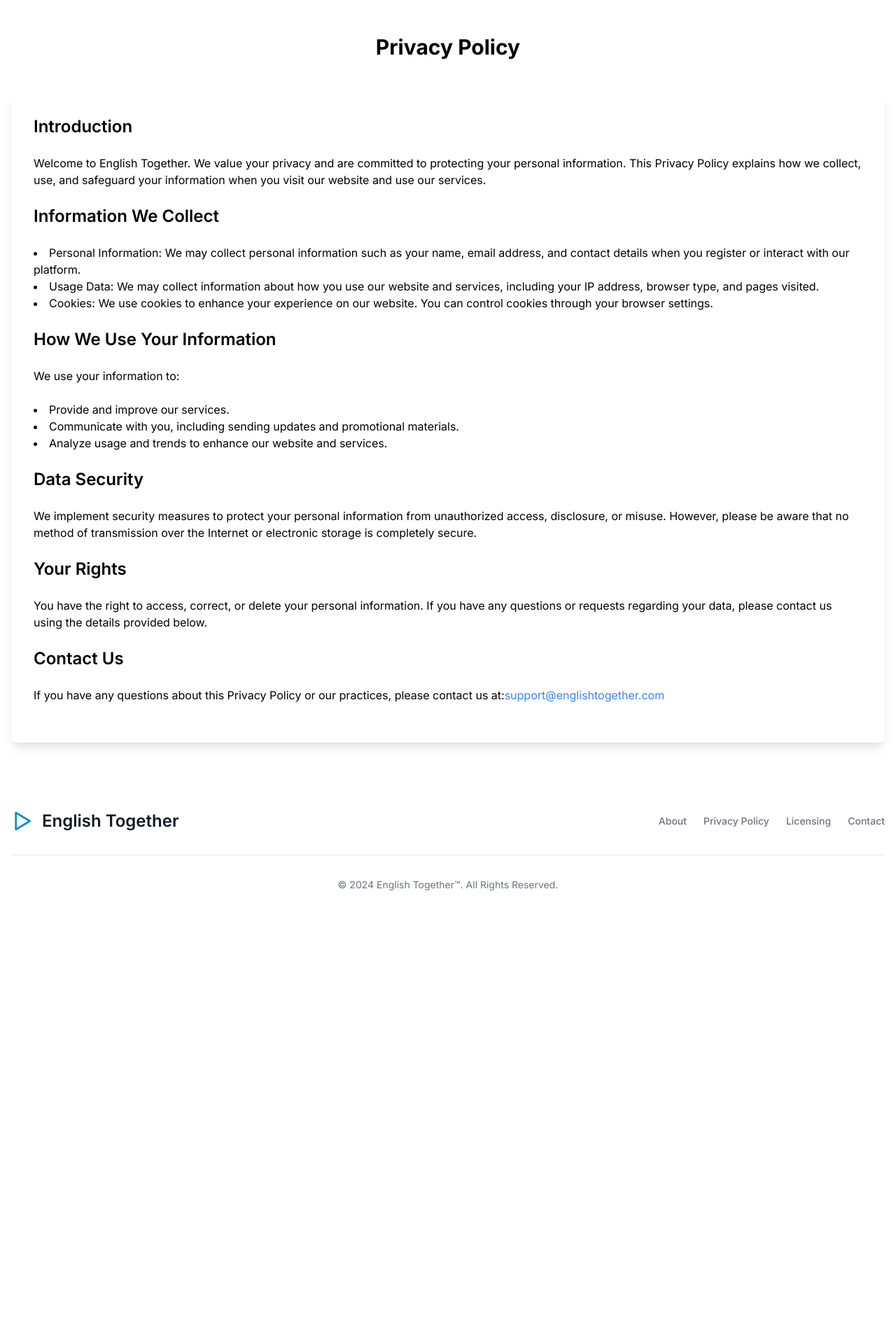
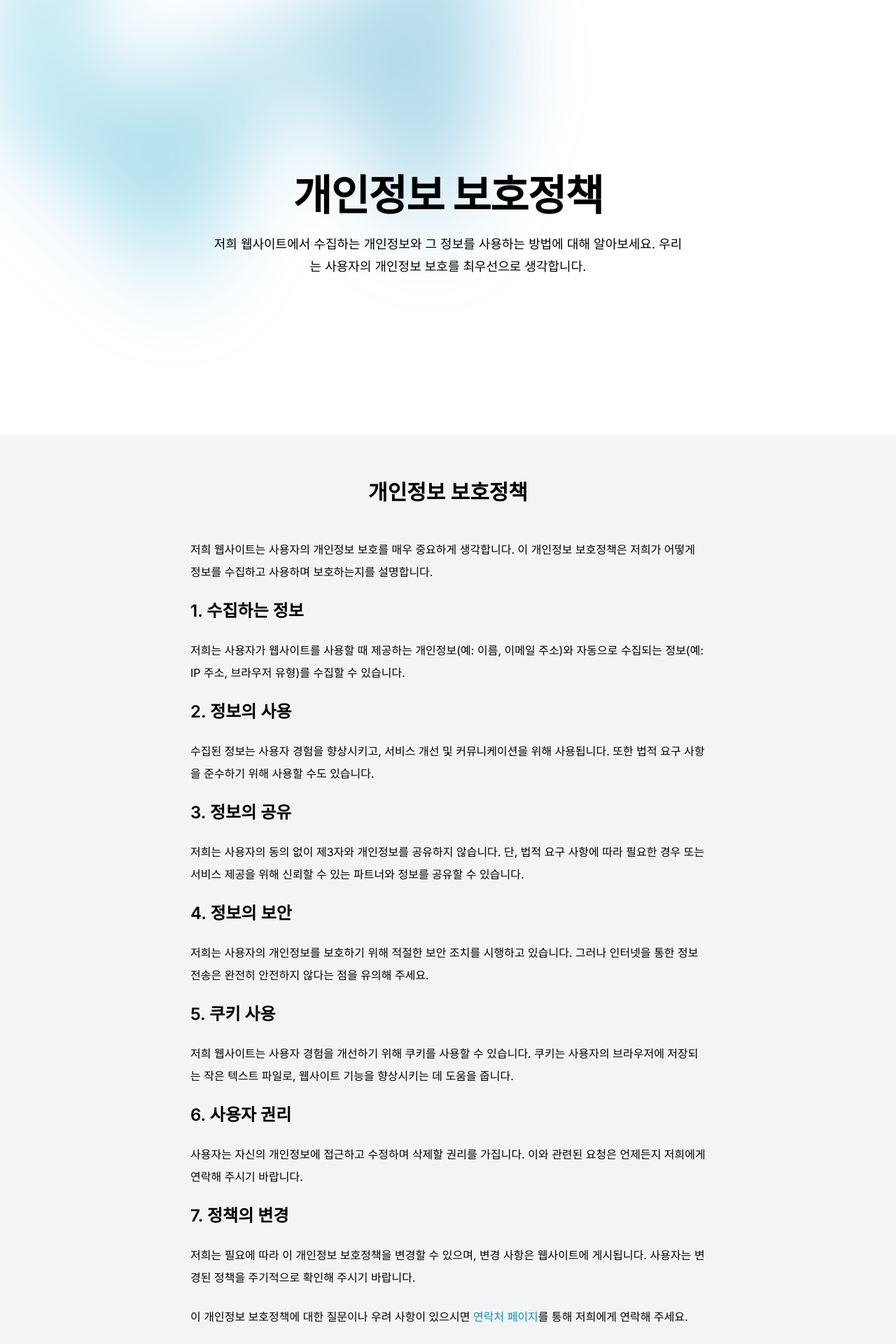
Before and after one commit to together-english/together-english-frontend, a Next.js app: page /policy in a window 1280 px wide. Shown: the part 100-2020 px from the top of the page at 70% size. Before the commit the page ends 1406 px from the top, so only its background shows below. Built offline with nearby package versions, Linux system fonts and the light colour scheme.

Commit message:
tailwindcss component에서 제공하는 디자인에 맞춰 디자인 변경

```diff
--- a/app/(with-nav)/contact/page.tsx
+++ b/app/(with-nav)/contact/page.tsx
@@ -1,85 +1,105 @@
-import { Metadata } from "next";
-import "../../../styles/globals.css";
-
-export const metadata: Metadata = {
-  title: "연락",
-};
-
 export default function Contact() {
   return (
     <div>
-      <section className="py-16">
-        <div className="max-w-screen-xl mx-auto px-4">
-          <h1 className="text-3xl font-bold text-center mb-12">문의하기</h1>
-          <div className="bg-white dark:bg-gray-800 p-8 rounded-lg shadow-lg">
-            <h2 className="text-2xl font-semibold mb-6">연락처</h2>
-            <p className="mb-6">
-              English Together에 문의하시려면 다음의 연락처를 이용해 주세요:
+      {/* Hero Section */}
+      <section className="relative isolate px-6 pt-14 lg:px-8 bg-white text-black">
+        <div className="inset-0 -z-10 transform-gpu overflow-hidden blur-3xl sm:-top-80 absolute">
+          <div
+            style={{
+              clipPath:
+                "polygon(74.1% 44.1%, 100% 61.6%, 97.5% 26.9%, 85.5% 0.1%, 80.7% 2%, 72.5% 32.5%, 60.2% 62.4%, 52.4% 68.1%, 47.5% 58.3%, 45.2% 34.5%, 27.5% 76.7%, 0.1% 64.9%, 17.9% 100%, 27.6% 76.8%, 76.1% 97.7%, 74.1% 44.1%)",
+            }}
+            className="relative left-[calc(50%-11rem)] aspect-[1155/678] w-[36.125rem] -translate-x-1/2 rotate-[30deg] bg-gradient-to-tr from-[#00b4d8] to-[#0077b6] opacity-30 sm:left-[calc(50%-30rem)] sm:w-[72.1875rem]"
+          />
+        </div>
+        <div className="mx-auto max-w-2xl py-32 sm:py-48 lg:py-56">
+          <div className="text-center">
+            <h1 className="text-4xl font-bold tracking-tight sm:text-6xl">
+              문의하기
+            </h1>
+            <p className="mt-6 text-lg leading-8">
+              궁금한 점이나 제안 사항이 있다면 언제든지 연락주세요. 우리의 팀이
+              신속하게 응답해드리겠습니다.
             </p>
-            <ul className="list-disc list-inside mb-6">
-              <li>
-                <strong>이메일:</strong>{" "}
-                <a
-                  href="mailto:support@englishtogether.com"
-                  className="text-blue-500 hover:underline"
-                >
-                  support@englishtogether.com
-                </a>
-              </li>
-              <li>
-                <strong>전화:</strong> +82 10-1234-5678
-              </li>
-              <li>
-                <strong>주소:</strong> 서울특별시 강남구 역삼동 123-45
-              </li>
-            </ul>
+          </div>
+        </div>
+      </section>
 
-            <h2 className="text-2xl font-semibold mb-6">
-              자주 묻는 질문 (FAQ)
-            </h2>
-            <ul className="list-disc list-inside mb-6">
-              <li>
-                <strong>
-                  회원 가입에 문제가 있습니다. 어떻게 해야 하나요?
-                </strong>{" "}
-                <br />
-                회원 가입 문제에 대한 지원은{" "}
-                <a
-                  href="mailto:support@englishtogether.com"
-                  className="text-blue-500 hover:underline"
-                >
-                  이메일
-                </a>
-                을 통해 문의해 주세요.
-              </li>
-              <li>
-                <strong>
-                  서비스 이용 중 기술적인 문제가 발생했습니다. 어떻게
-                  해결하나요?
-                </strong>{" "}
-                <br />
-                기술적 문제에 대해서는{" "}
-                <a
-                  href="mailto:support@englishtogether.com"
-                  className="text-blue-500 hover:underline"
-                >
-                  이메일
-                </a>
-                을 통해 지원을 요청해 주세요.
-              </li>
-            </ul>
+      {/* Contact Form Section */}
+      <section className="py-16 bg-gray-100">
+        <div className="max-w-screen-md mx-auto px-4">
+          <h2 className="text-3xl font-bold text-center mb-12 text-black">
+            연락하기
+          </h2>
+          <form className="space-y-6">
+            <div>
+              <label
+                htmlFor="name"
+                className="block text-sm font-medium text-black"
+              >
+                이름
+              </label>
+              <input
+                type="text"
+                id="name"
+                name="name"
+                className="mt-1 block w-full rounded-md border-gray-300 shadow-sm focus:border-cyan-500 focus:ring-cyan-500 sm:text-sm"
+                placeholder="홍길동"
+              />
+            </div>
+            <div>
+              <label
+                htmlFor="email"
+                className="block text-sm font-medium text-black"
+              >
+                이메일
+              </label>
+              <input
+                type="email"
+                id="email"
+                name="email"
+                className="mt-1 block w-full rounded-md border-gray-300 shadow-sm focus:border-cyan-500 focus:ring-cyan-500 sm:text-sm"
+                placeholder="you@example.com"
+              />
+            </div>
+            <div>
+              <label
+                htmlFor="message"
+                className="block text-sm font-medium text-black"
+              >
+                메시지
+              </label>
+              <textarea
+                id="message"
+                name="message"
+                rows="4"
+                className="mt-1 block w-full rounded-md border-gray-300 shadow-sm focus:border-cyan-500 focus:ring-cyan-500 sm:text-sm"
+                placeholder="여기에 메시지를 작성하세요."
+              ></textarea>
+            </div>
+            <div className="text-center">
+              <button
+                type="submit"
+                className="inline-flex justify-center rounded-md border border-transparent bg-cyan-600 py-2 px-4 text-sm font-medium text-white shadow-sm hover:bg-cyan-700 focus:outline-none focus:ring-2 focus:ring-cyan-500 focus:ring-offset-2"
+              >
+                메시지 보내기
+              </button>
+            </div>
+          </form>
+        </div>
+      </section>
 
-            <h2 className="text-2xl font-semibold mb-6">피드백</h2>
-            <p className="mb-6">
-              사용 경험이나 개선 사항에 대한 피드백은 언제든지 환영합니다.{" "}
-              <a
-                href="mailto:feedback@englishtogether.com"
-                className="text-blue-500 hover:underline"
-              >
-                feedback@englishtogether.com
-              </a>
-              으로 보내 주세요.
-            </p>
+      {/* Contact Information Section */}
+      <section className="py-16 bg-white">
+        <div className="max-w-screen-md mx-auto px-4 text-center">
+          <h2 className="text-3xl font-bold mb-8 text-black">연락처 정보</h2>
+          <p className="text-lg leading-8 text-black mb-6">
+            직접 연락하고 싶다면 아래 정보를 참고해주세요:
+          </p>
+          <div className="space-y-4 text-lg leading-7 text-black">
+            <p>이메일: support@englishtogether.com</p>
+            <p>전화: +82 10-1234-5678</p>
+            <p>주소: 서울특별시 강남구 테헤란로 123, 5층</p>
           </div>
         </div>
       </section>
--- a/app/(with-nav)/license/page.tsx
+++ b/app/(with-nav)/license/page.tsx
@@ -1,61 +1,72 @@
-import { Metadata } from "next";
-import "../../../styles/globals.css";
-
-export const metadata: Metadata = {
-  title: "라이센스",
-};
-
-export default function license() {
+export default function License() {
   return (
     <div>
-      {/* Licensing 섹션 */}
-      <section className="py-16">
-        <div className="max-w-screen-xl mx-auto px-4">
-          <h1 className="text-3xl font-bold text-center mb-12">
-            라이센스 정책
-          </h1>
-          <div className="bg-white dark:bg-gray-800 p-8 rounded-lg shadow-lg">
-            <h2 className="text-2xl font-semibold mb-6">소개</h2>
-            <p className="mb-6">
-              English Together의 라이센스 정책은 소프트웨어와 콘텐츠의 사용
-              조건을 정의하며, 사용자에게 제공되는 권리와 제한 사항을
-              안내합니다. 이 페이지에서는 우리의 라이센스 정책에 대해
-              설명합니다.
+      {/* Hero Section */}
+      <section className="relative isolate px-6 pt-14 lg:px-8 bg-white text-black">
+        <div className="inset-0 -z-10 transform-gpu overflow-hidden blur-3xl sm:-top-80 absolute">
+          <div
+            style={{
+              clipPath:
+                "polygon(74.1% 44.1%, 100% 61.6%, 97.5% 26.9%, 85.5% 0.1%, 80.7% 2%, 72.5% 32.5%, 60.2% 62.4%, 52.4% 68.1%, 47.5% 58.3%, 45.2% 34.5%, 27.5% 76.7%, 0.1% 64.9%, 17.9% 100%, 27.6% 76.8%, 76.1% 97.7%, 74.1% 44.1%)",
+            }}
+            className="relative left-[calc(50%-11rem)] aspect-[1155/678] w-[36.125rem] -translate-x-1/2 rotate-[30deg] bg-gradient-to-tr from-[#00b4d8] to-[#0077b6] opacity-30 sm:left-[calc(50%-30rem)] sm:w-[72.1875rem]"
+          />
+        </div>
+        <div className="mx-auto max-w-2xl py-32 sm:py-48 lg:py-56">
+          <div className="text-center">
+            <h1 className="text-4xl font-bold tracking-tight sm:text-6xl">
+              사용 약관 및 라이선스 정보
+            </h1>
+            <p className="mt-6 text-lg leading-8">
+              저희 웹사이트의 사용 조건 및 오픈 소스 라이선스 정보를 확인하세요.
+              이 정보를 통해 사용 약관을 명확히 이해할 수 있습니다.
             </p>
+          </div>
+        </div>
+      </section>
 
-            <h2 className="text-2xl font-semibold mb-6">소프트웨어 라이센스</h2>
-            <p className="mb-6">
-              - 사용자는 소프트웨어를 개인적인 용도로만 사용할 수 있습니다.
-              <br />
-              - 상업적 용도나 배포는 금지됩니다.
-              <br />- 소프트웨어를 수정하거나 재배포하는 행위는 허용되지
-              않습니다.
+      {/* License Information Section */}
+      <section className="py-16 bg-gray-100">
+        <div className="max-w-screen-md mx-auto px-4">
+          <h2 className="text-3xl font-bold text-center mb-12 text-black">
+            라이선스 정보
+          </h2>
+          <div className="space-y-6 text-black leading-8">
+            <p>
+              저희 웹사이트에서 제공하는 모든 콘텐츠(이미지, 텍스트, 코드 등)는
+              저작권법에 의해 보호됩니다. 이 콘텐츠를 무단으로 사용, 복제,
+              배포하는 것은 금지되어 있습니다.
             </p>
-
-            <h2 className="text-2xl font-semibold mb-6">콘텐츠 라이센스</h2>
-            <p className="mb-6">
-              - 제공된 콘텐츠는 비상업적 용도로만 사용해야 합니다.
-              <br />
-              - 콘텐츠를 복사, 수정 또는 배포하는 것은 금지됩니다.
-              <br />- 출처를 명확히 표시해야 하며, 변경된 콘텐츠는 원본과
-              구별되도록 해야 합니다.
+            <p>
+              저희는 웹사이트 개발에 오픈 소스 소프트웨어를 사용하고 있으며, 각
+              소프트웨어의 라이선스 조건에 따라 사용하고 있습니다. 아래는 주요
+              오픈 소스 라이선스 정보입니다:
             </p>
-
-            <h2 className="text-2xl font-semibold mb-6">저작권</h2>
-            <p className="mb-6">
-              모든 소프트웨어와 콘텐츠는 저작권법에 의해 보호됩니다. 저작권
-              침해는 법적 책임을 초래할 수 있습니다.
+            <ul className="list-disc list-inside">
+              <li>
+                <strong>React.js:</strong> MIT License
+              </li>
+              <li>
+                <strong>Next.js:</strong> MIT License
+              </li>
+              <li>
+                <strong>Tailwind CSS:</strong> MIT License
+              </li>
+              <li>
+                <strong>Heroicons:</strong> MIT License
+              </li>
+            </ul>
+            <p>
+              각 오픈 소스 프로젝트의 라이선스 전문은 해당 프로젝트의 공식
+              저장소에서 확인할 수 있습니다.
             </p>
-
-            <h2 className="text-2xl font-semibold mb-6">연락처</h2>
-            <p className="mb-6">
-              라이센스 정책에 대해 질문이 있으시면, 다음 연락처로 문의해 주세요:
-              <a
-                href="mailto:support@englishtogether.com"
-                className="text-blue-500 hover:underline"
-              >
-                support@englishtogether.com
+            <p>
+              이 웹사이트를 사용함으로써 사용자는 본 사용 약관 및 라이선스
+              정보에 동의하게 됩니다. 문의 사항이 있으시면{" "}
+              <a href="/contact" className="text-cyan-600 hover:text-cyan-800">
+                연락처 페이지
               </a>
+              를 통해 저희에게 연락해 주세요.
             </p>
           </div>
         </div>
--- a/app/(with-nav)/policy/page.tsx
+++ b/app/(with-nav)/policy/page.tsx
@@ -1,82 +1,91 @@
-import "../../../styles/globals.css";
-import type { Metadata } from "next";
-
-export const metadata: Metadata = {
-  title: "정책 페이지",
-};
-
-export default function PrivacyPolicyPage() {
+export default function PrivacyPolicy() {
   return (
     <div>
-      <section className="py-16">
-        <div className="max-w-screen-xl mx-auto px-4">
-          <h1 className="text-3xl font-bold text-center mb-12">
-            Privacy Policy
-          </h1>
-          <div className="bg-white dark:bg-gray-800 p-8 rounded-lg shadow-lg">
-            <h2 className="text-2xl font-semibold mb-6">Introduction</h2>
-            <p className="mb-6">
-              Welcome to English Together. We value your privacy and are
-              committed to protecting your personal information. This Privacy
-              Policy explains how we collect, use, and safeguard your
-              information when you visit our website and use our services.
+      {/* Hero Section */}
+      <section className="relative isolate px-6 pt-14 lg:px-8 bg-white text-black">
+        <div className="inset-0 -z-10 transform-gpu overflow-hidden blur-3xl sm:-top-80 absolute">
+          <div
+            style={{
+              clipPath:
+                "polygon(74.1% 44.1%, 100% 61.6%, 97.5% 26.9%, 85.5% 0.1%, 80.7% 2%, 72.5% 32.5%, 60.2% 62.4%, 52.4% 68.1%, 47.5% 58.3%, 45.2% 34.5%, 27.5% 76.7%, 0.1% 64.9%, 17.9% 100%, 27.6% 76.8%, 76.1% 97.7%, 74.1% 44.1%)",
+            }}
+            className="relative left-[calc(50%-11rem)] aspect-[1155/678] w-[36.125rem] -translate-x-1/2 rotate-[30deg] bg-gradient-to-tr from-[#00b4d8] to-[#0077b6] opacity-30 sm:left-[calc(50%-30rem)] sm:w-[72.1875rem]"
+          />
+        </div>
+        <div className="mx-auto max-w-2xl py-32 sm:py-48 lg:py-56">
+          <div className="text-center">
+            <h1 className="text-4xl font-bold tracking-tight sm:text-6xl">
+              개인정보 보호정책
+            </h1>
+            <p className="mt-6 text-lg leading-8">
+              저희 웹사이트에서 수집하는 개인정보와 그 정보를 사용하는 방법에
+              대해 알아보세요. 우리는 사용자의 개인정보 보호를 최우선으로
+              생각합니다.
             </p>
-            <h2 className="text-2xl font-semibold mb-6">
-              Information We Collect
-            </h2>
-            <ul className="list-disc list-inside mb-6">
-              <li>
-                Personal Information: We may collect personal information such
-                as your name, email address, and contact details when you
-                register or interact with our platform.
-              </li>
-              <li>
-                Usage Data: We may collect information about how you use our
-                website and services, including your IP address, browser type,
-                and pages visited.
-              </li>
-              <li>
-                Cookies: We use cookies to enhance your experience on our
-                website. You can control cookies through your browser settings.
-              </li>
-            </ul>
-            <h2 className="text-2xl font-semibold mb-6">
-              How We Use Your Information
-            </h2>
-            <p className="mb-6">We use your information to:</p>
-            <ul className="list-disc list-inside mb-6">
-              <li>Provide and improve our services.</li>
-              <li>
-                Communicate with you, including sending updates and promotional
-                materials.
-              </li>
-              <li>
-                Analyze usage and trends to enhance our website and services.
-              </li>
-            </ul>
-            <h2 className="text-2xl font-semibold mb-6">Data Security</h2>
-            <p className="mb-6">
-              We implement security measures to protect your personal
-              information from unauthorized access, disclosure, or misuse.
-              However, please be aware that no method of transmission over the
-              Internet or electronic storage is completely secure.
+          </div>
+        </div>
+      </section>
+
+      {/* Privacy Policy Information Section */}
+      <section className="py-16 bg-gray-100">
+        <div className="max-w-screen-md mx-auto px-4">
+          <h2 className="text-3xl font-bold text-center mb-12 text-black">
+            개인정보 보호정책
+          </h2>
+          <div className="space-y-6 text-black leading-8">
+            <p>
+              저희 웹사이트는 사용자의 개인정보 보호를 매우 중요하게 생각합니다.
+              이 개인정보 보호정책은 저희가 어떻게 정보를 수집하고 사용하며
+              보호하는지를 설명합니다.
             </p>
-            <h2 className="text-2xl font-semibold mb-6">Your Rights</h2>
-            <p className="mb-6">
-              You have the right to access, correct, or delete your personal
-              information. If you have any questions or requests regarding your
-              data, please contact us using the details provided below.
+            <h3 className="text-2xl font-semibold">1. 수집하는 정보</h3>
+            <p>
+              저희는 사용자가 웹사이트를 사용할 때 제공하는 개인정보(예: 이름,
+              이메일 주소)와 자동으로 수집되는 정보(예: IP 주소, 브라우저
+              유형)를 수집할 수 있습니다.
             </p>
-            <h2 className="text-2xl font-semibold mb-6">Contact Us</h2>
-            <p className="mb-6">
-              If you have any questions about this Privacy Policy or our
-              practices, please contact us at:
-              <a
-                href="mailto:support@englishtogether.com"
-                className="text-blue-500 hover:underline"
-              >
-                support@englishtogether.com
+            <h3 className="text-2xl font-semibold">2. 정보의 사용</h3>
+            <p>
+              수집된 정보는 사용자 경험을 향상시키고, 서비스 개선 및
+              커뮤니케이션을 위해 사용됩니다. 또한 법적 요구 사항을 준수하기
+              위해 사용할 수도 있습니다.
+            </p>
+            <h3 className="text-2xl font-semibold">3. 정보의 공유</h3>
+            <p>
+              저희는 사용자의 동의 없이 제3자와 개인정보를 공유하지 않습니다.
+              단, 법적 요구 사항에 따라 필요한 경우 또는 서비스 제공을 위해
+              신뢰할 수 있는 파트너와 정보를 공유할 수 있습니다.
+            </p>
+            <h3 className="text-2xl font-semibold">4. 정보의 보안</h3>
+            <p>
+              저희는 사용자의 개인정보를 보호하기 위해 적절한 보안 조치를
+              시행하고 있습니다. 그러나 인터넷을 통한 정보 전송은 완전히
+              안전하지 않다는 점을 유의해 주세요.
+            </p>
+            <h3 className="text-2xl font-semibold">5. 쿠키 사용</h3>
+            <p>
+              저희 웹사이트는 사용자 경험을 개선하기 위해 쿠키를 사용할 수
+              있습니다. 쿠키는 사용자의 브라우저에 저장되는 작은 텍스트 파일로,
+              웹사이트 기능을 향상시키는 데 도움을 줍니다.
+            </p>
+            <h3 className="text-2xl font-semibold">6. 사용자 권리</h3>
+            <p>
+              사용자는 자신의 개인정보에 접근하고 수정하며 삭제할 권리를
+              가집니다. 이와 관련된 요청은 언제든지 저희에게 연락해 주시기
+              바랍니다.
+            </p>
+            <h3 className="text-2xl font-semibold">7. 정책의 변경</h3>
+            <p>
+              저희는 필요에 따라 이 개인정보 보호정책을 변경할 수 있으며, 변경
+              사항은 웹사이트에 게시됩니다. 사용자는 변경된 정책을 주기적으로
+              확인해 주시기 바랍니다.
+            </p>
+            <p>
+              이 개인정보 보호정책에 대한 질문이나 우려 사항이 있으시면{" "}
+              <a href="/contact" className="text-cyan-600 hover:text-cyan-800">
+                연락처 페이지
               </a>
+              를 통해 저희에게 연락해 주세요.
             </p>
           </div>
         </div>
--- a/components/layout/navigation.tsx
+++ b/components/layout/navigation.tsx
@@ -36,10 +36,10 @@ export default function Navigation() {
   };
 
   return (
-    <header className="bg-white border-b border-gray-200 z-50">
+    <header className=" bg-white/30 border-b border-gray-200 z-50">
       <nav
         aria-label="Global"
-        className="flex items-center justify-between p-6 lg:px-8"
+        className="flex items-center justify-between p-4 lg:px-8"
       >
         <div className="flex lg:flex-1">
           <a href="/" className="flex items-center">
```
Also changed, not shown: app/(with-nav)/(home)/page.tsx (+1 -7 lines), app/(with-nav)/about-us/page.tsx (+91 -56 lines).
